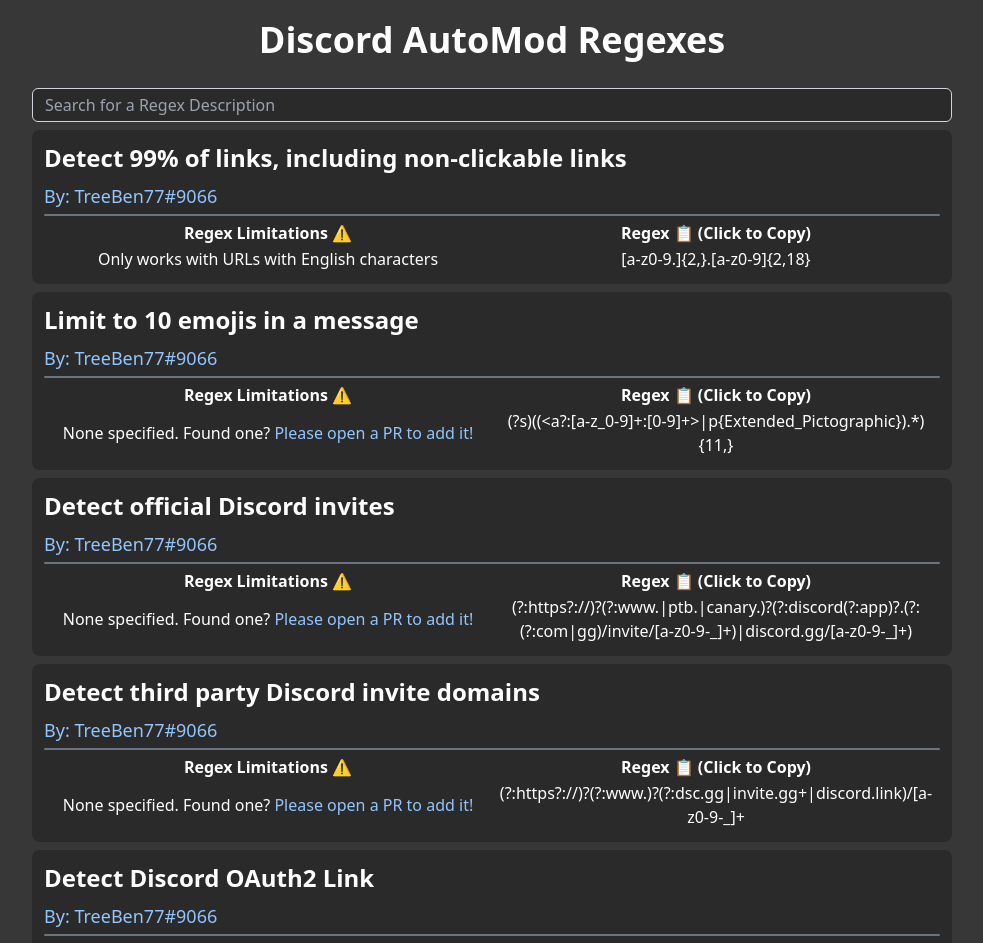
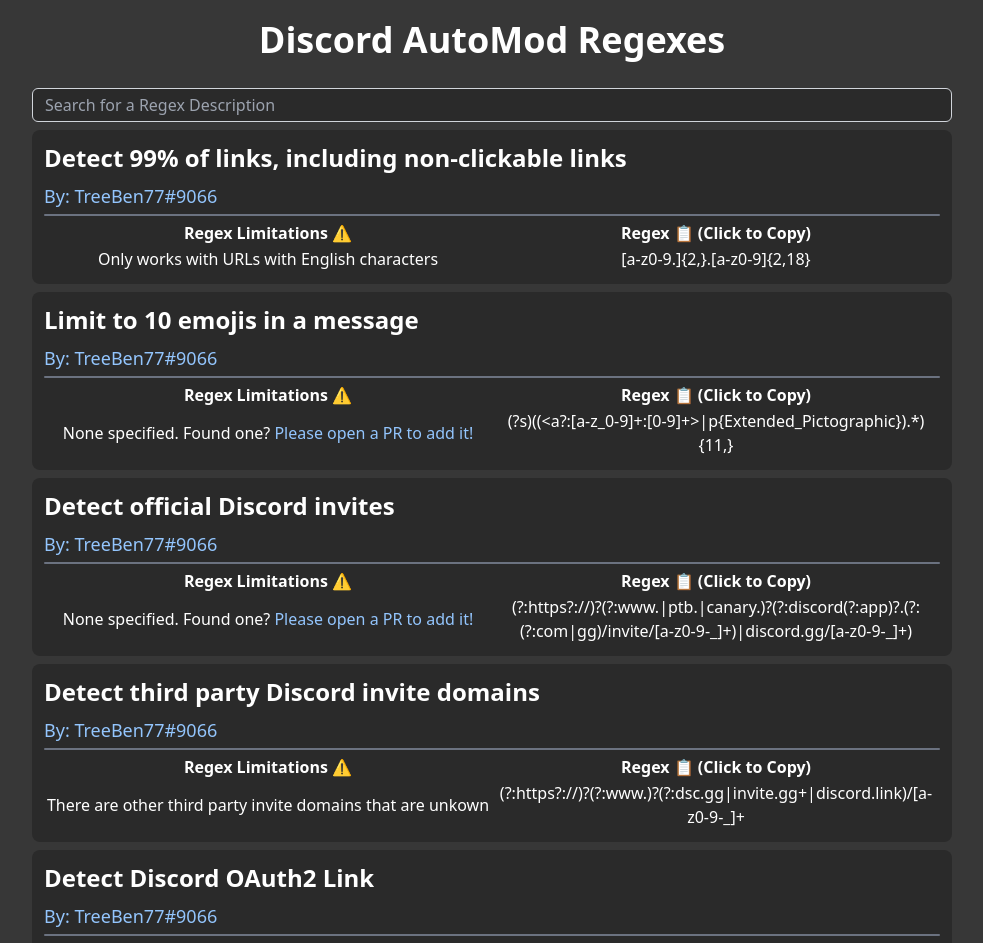
Before and after one commit to TechGeekGamer/discordregex.xyz, a Next.js app: page / in a window 1280 px wide. Shown: the top 943 px of the page, without its empty margins (148-1131 px from the left). Built offline with nearby package versions, Linux system fonts and the light colour scheme.

Commit message:
Added limitations to 3rd party invites
Basically saying that it's not possible to block every provider

```diff
--- a/src/regexes.ts
+++ b/src/regexes.ts
@@ -36,7 +36,7 @@
         author_discord_tag: "TreeBen77#9066",
         author_website_url: "https://discord.gg/4CSc9E5uQy",
         description: "Detect third party Discord invite domains",
-        limitations: "",
+        limitations: "There are other third party invite domains that are unkown",
         regex: "(?:https?://)?(?:www\.)?(?:dsc\.gg|invite\.gg+|discord\.link)/[a-z0-9-_]+"
     },
     {
```
